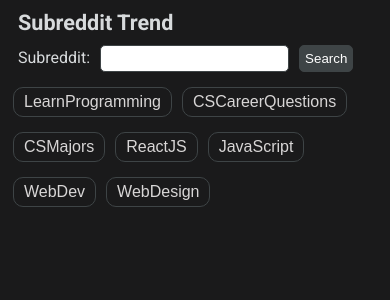
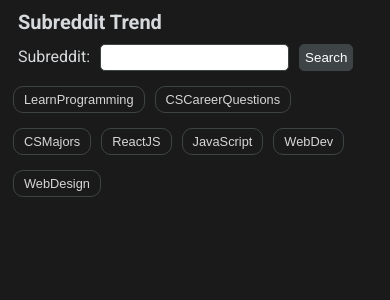
Before and after one commit to sametkayik/subreddit-trend, a React (Vite) app: page / in a window 390 px wide. Shown: the top 300 px of the page. Built offline with nearby package versions, Linux system fonts and the light colour scheme.

Commit message:
Responsive title and categories

```diff
--- a/src/App.css
+++ b/src/App.css
@@ -122,9 +122,9 @@ h1 {
 }
 
 .subreddit-name {
-  font-size: 1.25rem;
+  font-size: 1.75rem;
   font-weight: bold;
-  margin: 10px;
+  margin-left: 50px;
 }
 
 @media screen and (max-width: 1280px) {
@@ -137,9 +137,6 @@ h1 {
   }
   .post-text {
     margin: 20px 10px 0 20px;
-  }
-  h1 {
-    font-size: 1.5rem;
   }
 }
 
@@ -155,7 +152,14 @@ h1 {
     margin: 20px 10px 0 10px;
   }
   h1 {
-    font-size: 1.35rem;
+    font-size: 1.25rem;
+  }
+  .subreddit-name {
+    font-size: 1.25rem;
+    margin-left: 30px;
+  }
+  .categories button {
+    font-size: 0.8rem;
   }
 }
 
--- a/src/components/Home.jsx
+++ b/src/components/Home.jsx
@@ -16,7 +16,7 @@ function Home() {
       {search ? (
         <div style={{ display: "flex", margin: "0" }}>
           <h1>Subreddit Trend </h1>
-          <h1 style={{ marginLeft: "50px" }}>r/{subreddit}</h1>
+          <h1 className="subreddit-name">r/{subreddit}</h1>
         </div>
       ) : (
         <h1>Subreddit Trend</h1>
```
